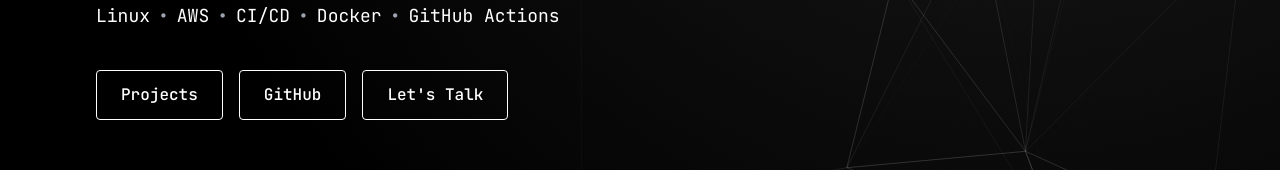
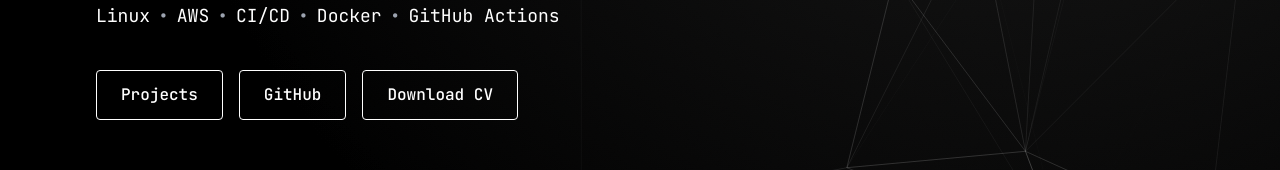
Before and after one commit to mejares-jamesmichael/kaelvxdev-web-space, a SvelteKit app: page / in a window 1280 px wide. Shown: the part 438-608 px from the top of the page. Built offline with nearby package versions, Linux system fonts and the light colour scheme.

Commit message:
feat: replace contact link with download CV button

```diff
--- a/src/routes/+page.svelte
+++ b/src/routes/+page.svelte
@@ -66,8 +66,8 @@
           class="px-6 py-3 border border-white text-white rounded hover:bg-white hover:text-black transition-colors">
         GitHub
       </a>
-      <a href="#contact" class="px-6 py-3 border border-white text-white rounded hover:bg-white hover:text-black transition-colors">
-        Let's Talk
+      <a href="/James-Michael-Mejares.pdf" download="James-Michael-Mejares.pdf" class="px-6 py-3 border border-white text-white rounded hover:bg-white hover:text-black transition-colors">
+        Download CV
       </a>
     </div>
   </main>
```
Also changed, not shown: 1 other file (tests, documents, lock files or other folders).
